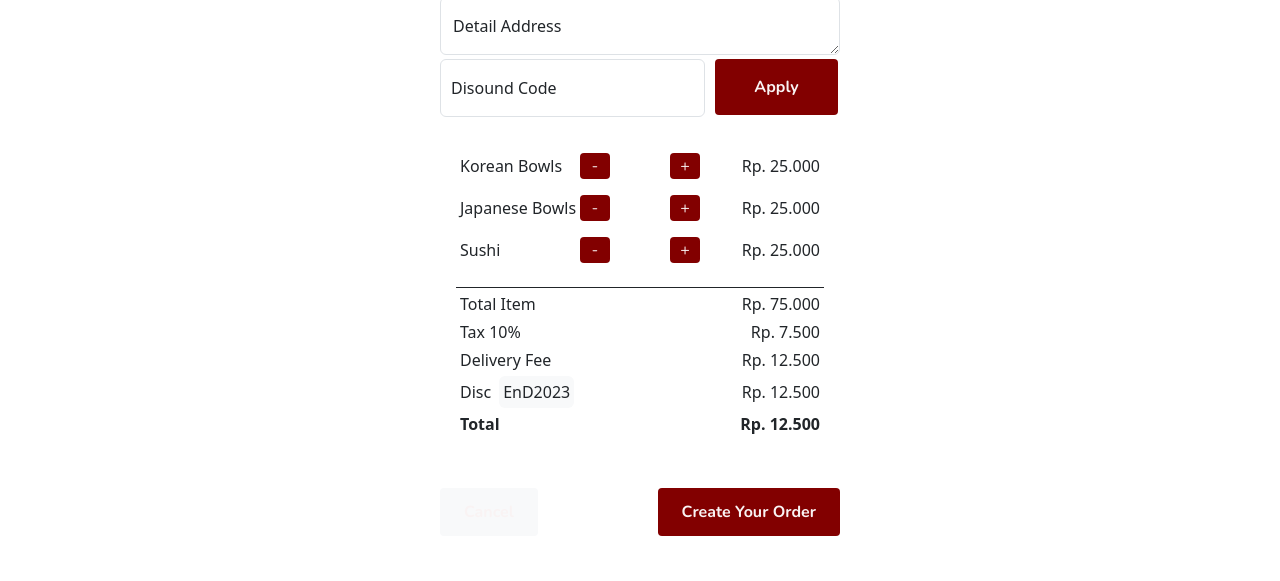
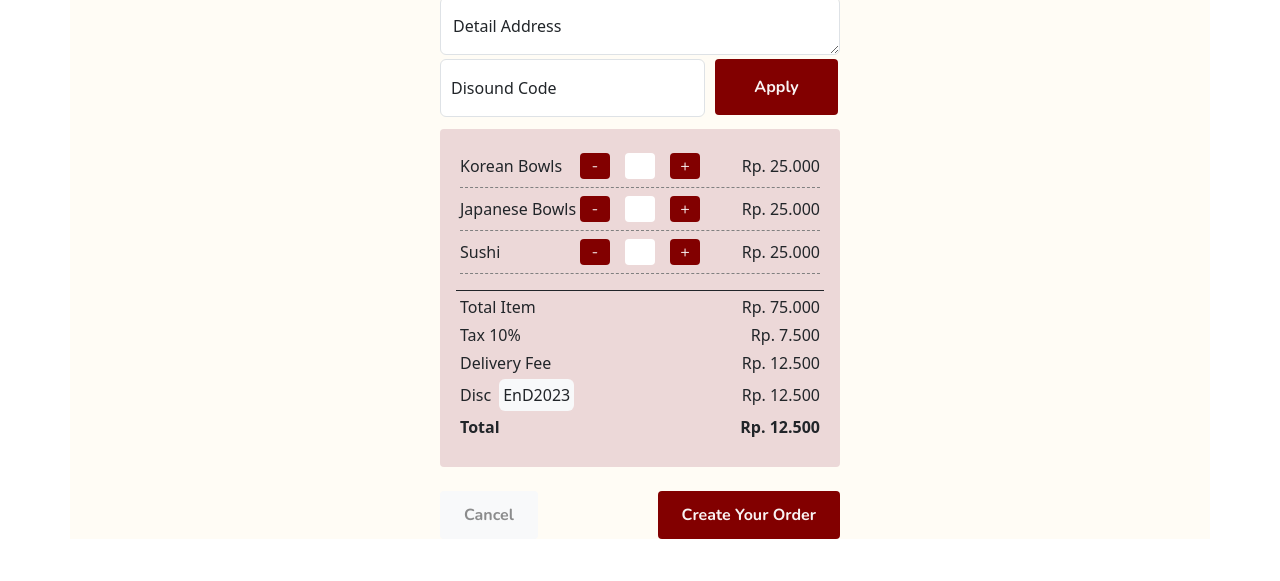
Before and after one commit to sanjiwaniDewi/mini-project-UI, a plain HTML site: page html/orders.html in a window 1280 px wide. Shown: the part 484-1065 px from the top of the page. Drawn offline with nearby package versions, Linux system fonts and the light colour scheme; a web font is replaced by a local one.

Commit message:
add style

```diff
--- a/style/menus.css
+++ b/style/menus.css
@@ -1,3 +1,7 @@
+main {
+    background-color: #fffcf5f2;
+}
+
 button {
     background-color: #820000;
     color: #f9f3f3;
@@ -31,3 +35,17 @@ h6 {
 footer {
     background-color: rgba(36, 14, 14, 0.13);
 }
+
+.purches {
+    border-bottom: 1px dashed grey;
+}
+.amount:focus {
+    outline: none;
+}
+#purchesList {
+    background-color: #ecd8d8 !important;
+}
+.cancel {
+    color: rgba(0, 0, 0, 0.44);
+    background-color: rgba(236, 216, 216, 0.31);
+}
```
